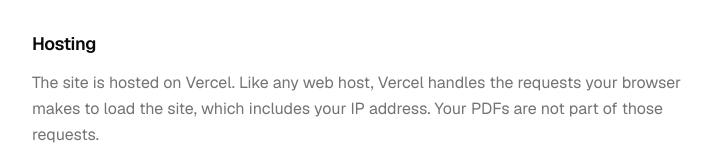
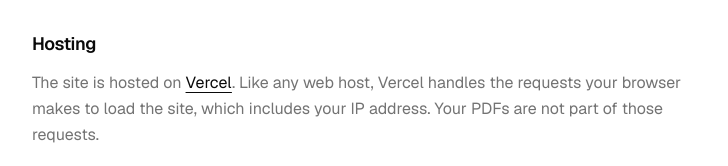
Before and after one commit to wuzgood98/paperoo, a Next.js app: page /privacy in a window 1280 px wide. Shown: the part 786-952 px from the top of the page, without its empty margins (272-1000 px from the left). Built offline with nearby package versions, Linux system fonts and the light colour scheme; no server answers.

Commit message:
docs: link Vercel's privacy policy from the hosting section

```diff
--- a/app/privacy/page.tsx
+++ b/app/privacy/page.tsx
@@ -86,9 +86,18 @@
 
       <Section title="Hosting">
         <p>
-          The site is hosted on Vercel. Like any web host, Vercel handles the
-          requests your browser makes to load the site, which includes your IP
-          address. Your PDFs are not part of those requests.
+          The site is hosted on{" "}
+          <a
+            className="text-foreground underline underline-offset-4"
+            href="https://vercel.com/legal/privacy-policy"
+            rel="noopener noreferrer"
+            target="_blank"
+          >
+            Vercel
+          </a>
+          . Like any web host, Vercel handles the requests your browser makes to
+          load the site, which includes your IP address. Your PDFs are not part
+          of those requests.
         </p>
       </Section>
 
```
